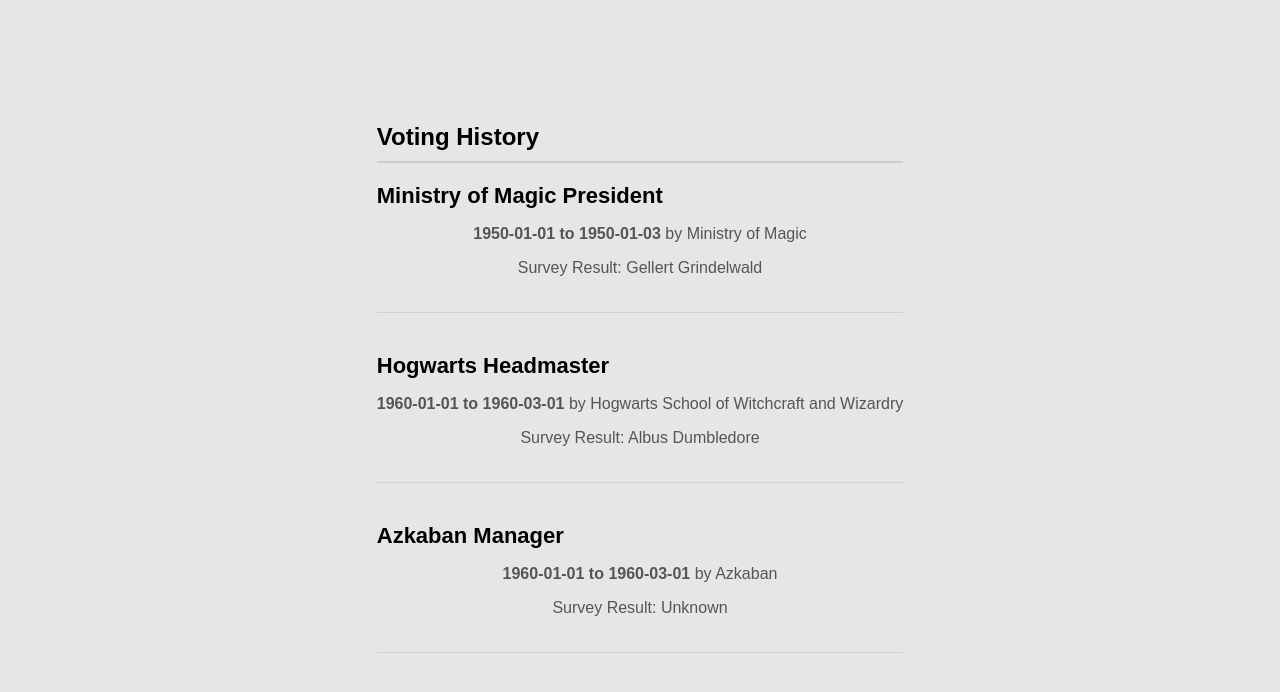
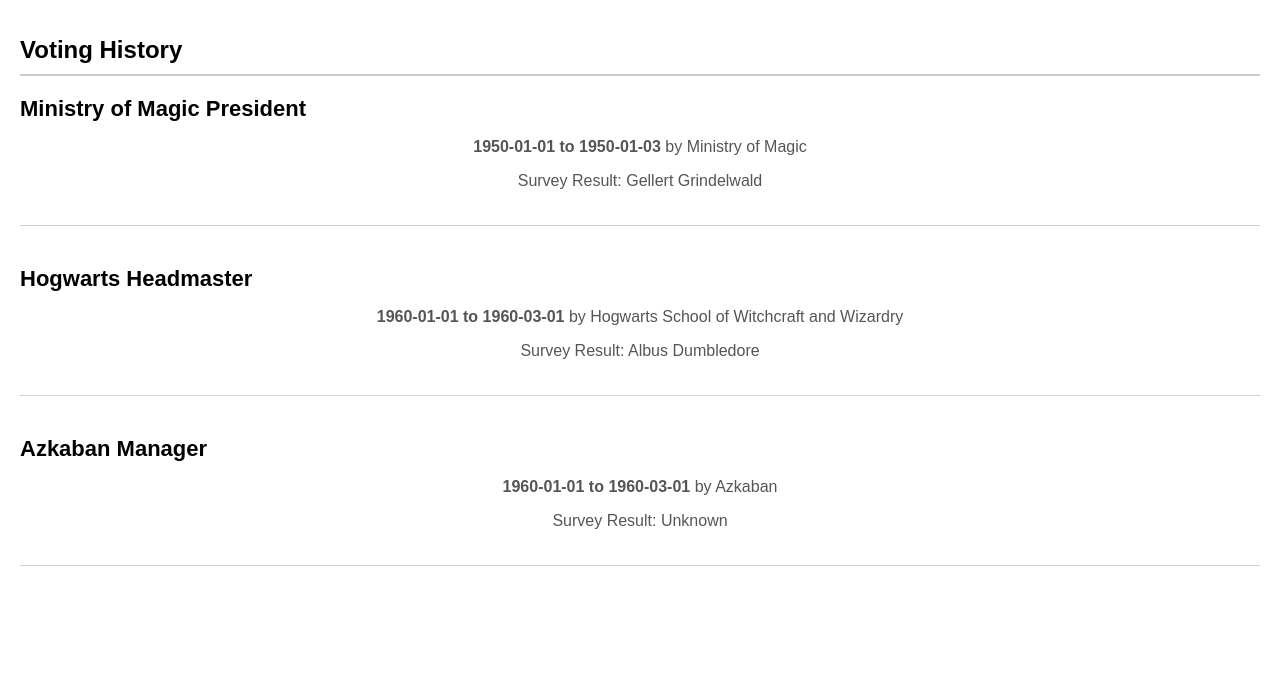
Before and after one commit to YazdanRa/CS476, a React (Create React App) app in the folder frontend/react-frontend/: page /vhistory in a window 1280 px wide. Shown: the top 692 px of the page. Built offline with nearby package versions, Linux system fonts and the light colour scheme.

Commit message:
Update VHistory.css

```diff
--- a/frontend/react-frontend/src/components/CSS/VHistory.css
+++ b/frontend/react-frontend/src/components/CSS/VHistory.css
@@ -26,3 +26,76 @@
     font-size: 16px;
     margin-bottom: 10px;
   }
+
+.dropdown {
+  position: absolute;
+  top: 10px;
+  right: 10px;
+  z-index: 10;
+}
+
+.menu-button {
+  padding: 8px 12px;
+  border: none;
+  background-color: #007BFF;
+  color: white;
+  border-radius: 4px;
+  cursor: pointer;
+}
+
+.menu-list {
+  position: absolute;
+  top: 100%;
+  right: 0;
+  width: 180px;
+  border-radius: 4px;
+  box-shadow: 0 0 10px rgba(0, 0, 0, 0.1);
+  background-color: white;
+  margin-top: 5px;
+}
+
+.menu-list a {
+  display: block;
+  padding: 8px 12px;
+  text-decoration: none;
+  color: #333;
+  border-bottom: 1px solid #ddd;
+}
+
+.menu-list a:last-child {
+  border-bottom: none;
+}
+
+.menu-list a:hover {
+  background-color: #f2f2f2;
+}
+
+.history-container {
+  width: 100vw;  /* Take up entire viewport width */
+  height: 100vh; /* Take up entire viewport height */
+  text-align: left;
+  padding: 20px;
+  font-family: Arial, sans-serif;
+  background-color: #fff;
+  box-sizing: border-box; /* This ensures padding is included in the total width/height */
+}
+
+.entry {
+  margin-bottom: 40px;
+  border-bottom: 1px solid #d1d1d1;
+  padding-bottom: 20px;
+}
+
+h2 {
+  font-size: 20px;
+  margin-bottom: 10px;
+}
+
+p {
+  font-size: 16px;
+  margin-bottom: 10px;
+}
+
+.entry-info{
+  text-align: left;
+}
```
